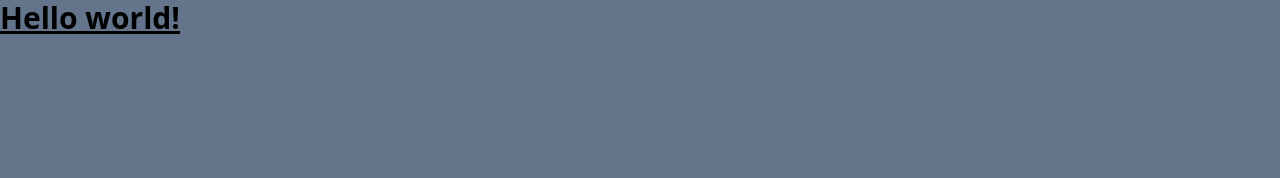
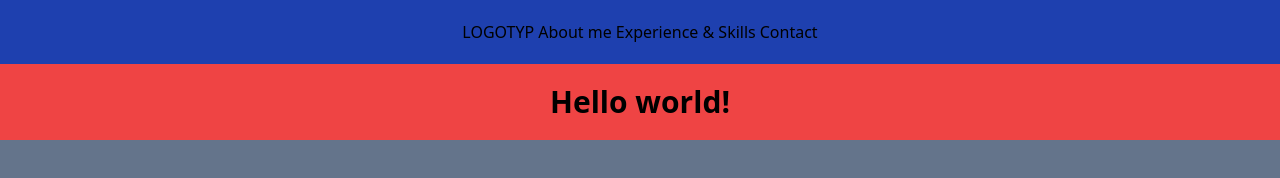
Before and after one commit to Emil-Helge/My-Resume, a website: page src/index.html in a window 1280 px wide. Drawn offline with Linux system fonts and the light colour scheme.

Commit message:
Added header

```diff
--- a/src/index.html
+++ b/src/index.html
@@ -8,8 +8,48 @@
   <title>Emil Helgesson | Front End Developer</title>
 </head>
 <body class="bg-slate-500">
-    <h1 class="text-3xl font-bold underline">
+  <div class="max-w-screen-2xl bg-red-500">
+    <header class="h-16 bg-gray-700">
+      <nav>
+        <ul class="flex items-center justify-center h-16 gap-1 sm:bg-red-800 md:bg-blue-800">
+          <li>
+            <i>
+
+            </i>
+            <span>
+              LOGOTYP
+            </span>
+          </li>
+          <li>
+            <i>
+
+            </i>
+            <span>
+              About me
+            </span>
+          </li>
+          <li>
+            <i>
+
+            </i>
+            <span>
+              Experience & Skills
+            </span>
+          </li>
+          <li>
+            <i>
+
+            </i>
+            <span>
+              Contact
+            </span>
+          </li>
+        </ul>
+      </nav>
+    </header>
+    <h1 class="text-3xl text-center font-extrabold p-5">
       Hello world!
     </h1>
+  </div>
 </body>
 </html>
```
Also changed, not shown: dist/output.css. Lines whose indentation alone changed are shown as unchanged.
